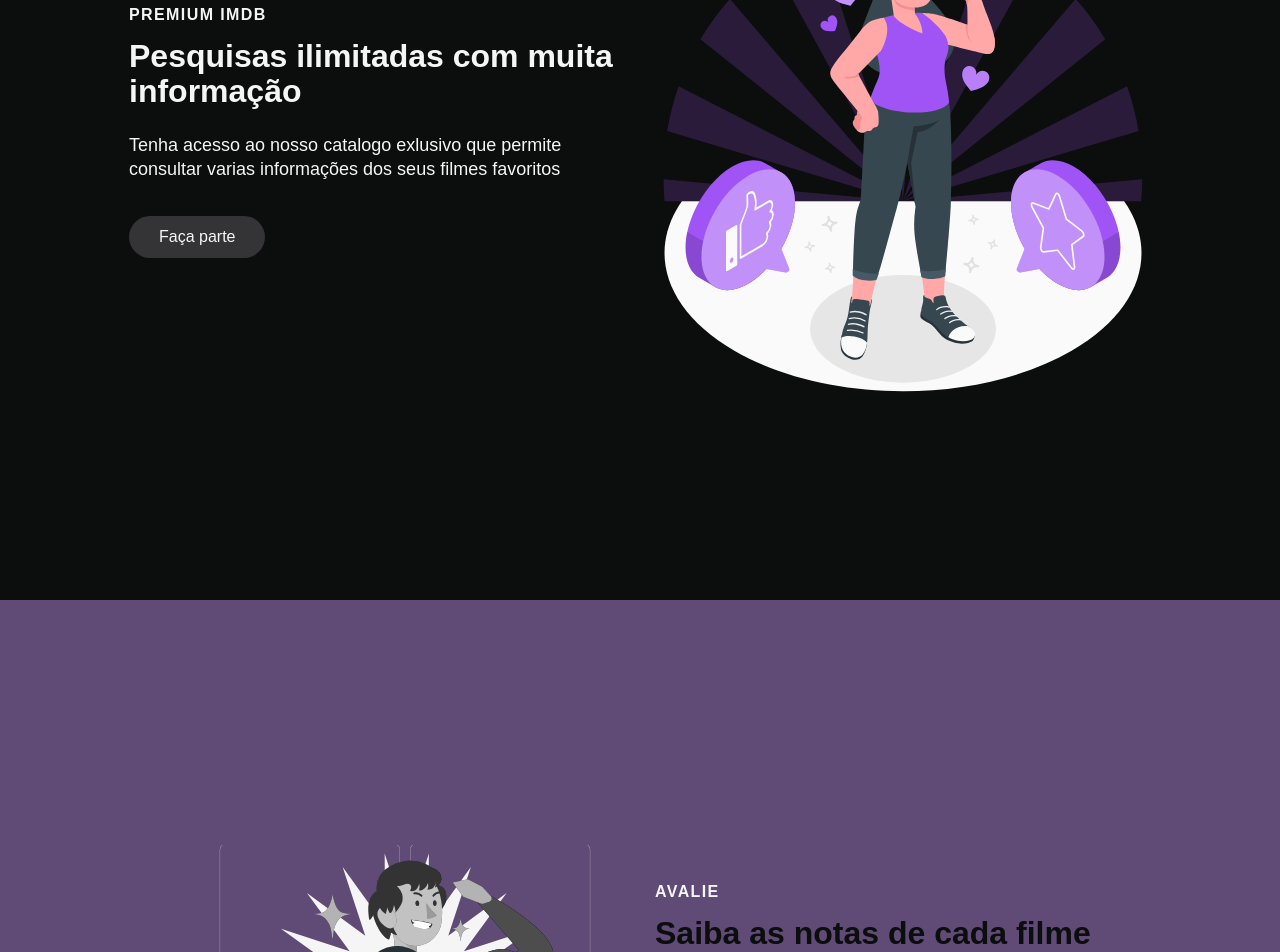
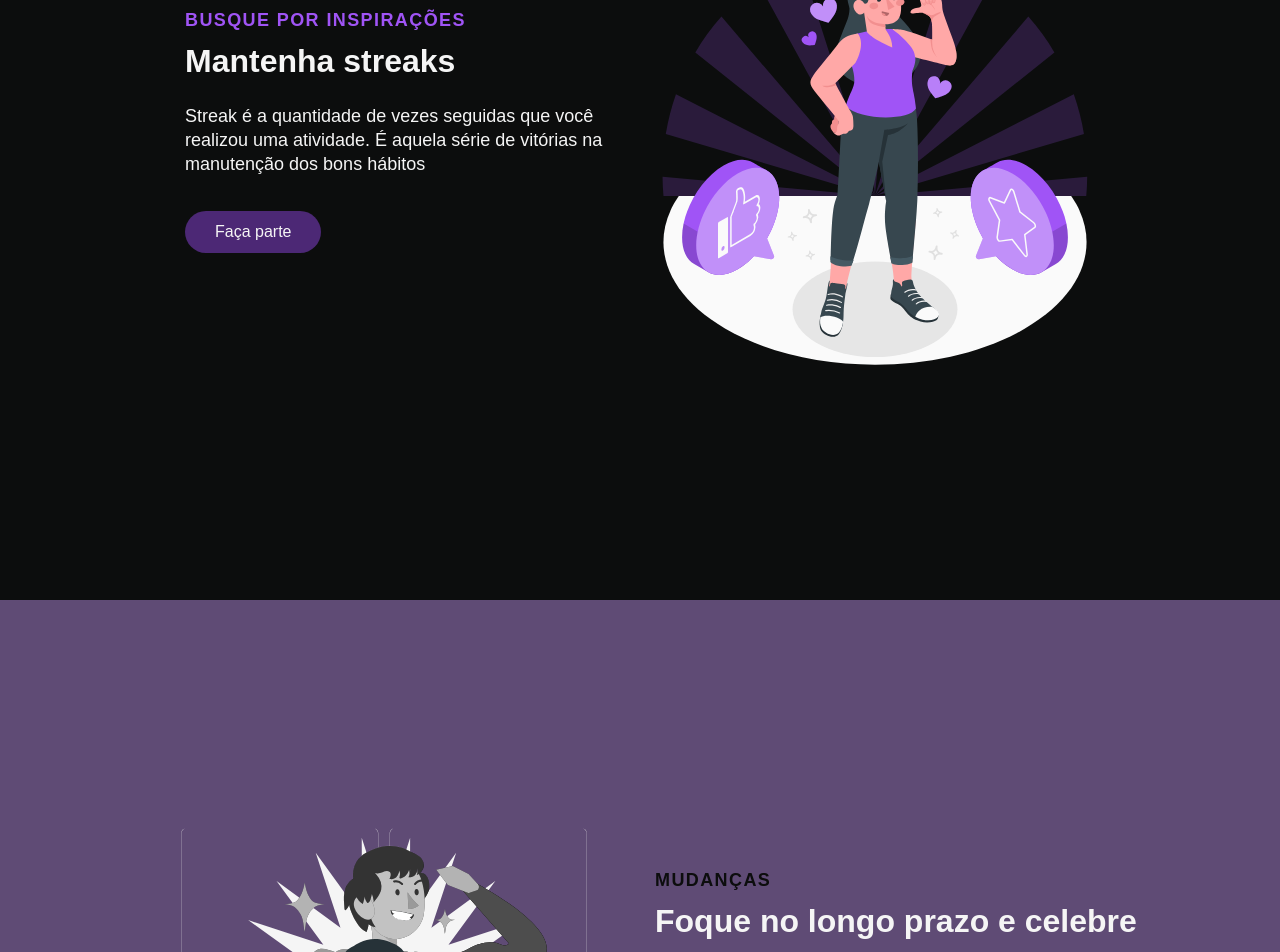
Before and after one commit to daniell18/kenzie-gestao-de-habitos, a React (Create React App) app: page / in a window 1280 px wide. Shown: the part 1060-2012 px from the top of the page. Built offline with nearby package versions, Linux system fonts and the light colour scheme; a web font is replaced by a local one.

Commit message:
styled/InfoSection/addNewImgs and colors

```diff
--- a/src/Components/InfoSection/Data.js
+++ b/src/Components/InfoSection/Data.js
@@ -3,50 +3,54 @@ export const homeObjOne = {
   lightBg: false,
   lightText: true,
   lightTextDesc: true,
-  topLine: "Premium IMDB",
-  headline: "Pesquisas ilimitadas com muita informação",
+  topLine: "Busque por inspirações",
+  headline: "Mantenha streaks",
   description:
-    "Tenha acesso ao nosso catalogo exlusivo que permite consultar varias informações dos seus filmes favoritos",
+    "Streak é a quantidade de vezes seguidas que você realizou uma atividade. É aquela série de vitórias na manutenção dos bons hábitos",
   buttonLabel: "Faça parte",
   imgStart: false,
   img: require("../../Images/svg-1.svg").default,
-  alt: "Car",
+  alt: "Motivation",
   dark: true,
-  primary: true,
+  primary: false,
   darkText: false,
+  topLineText: true,
 };
 
 export const homeObjTwo = {
   id: "discover",
   lightBg: true,
-  lightText: false,
+  lightText: true,
   lightTextDesc: false,
-  topLine: "Avalie",
-  headline: "Saiba as notas de cada filme",
-  description: "Avalie os seus filmes favoritos, participe da comunidade ",
+  topLine: "Mudanças",
+  headline: "Foque no longo prazo e celebre",
+  description:
+    "Para manter a determinação, uma ótima ideia é dividir o caminho em etapas, comemorando a conquista de cada uma pequena vitória. ",
   buttonLabel: "Saiba Mais",
   imgStart: true,
   img: require("../../Images/svg-2.svg").default,
   alt: "Car",
   dark: true,
   primary: true,
-  darkText: true,
+  darkText: false,
+  topLineText: false,
 };
 
 export const homeObjThree = {
   id: "signup",
   lightBg: true,
-  lightText: false,
+  lightText: true,
   lightTextDesc: false,
   topLine: "Entre para o nosso time",
   headline: "Criar uma conta é extremamente facil",
   description:
-    "tenha tudo configurado e pronto em menos de 10 minutos. Tudo que você precisa fazer é adicionar suas informações e você está pronto para ir",
+    "tenha tudo configurado e pronto em menos de 10 minutos. Tudo que você precisa fazer é adicionar suas informações e você está pronto.",
   buttonLabel: "Começe agora",
   imgStart: false,
   img: require("../../Images/svg-4.svg").default,
   alt: "Car",
   dark: true,
   primary: true,
-  darkText: true,
+  darkText: false,
+  topLineText: false,
 };
--- a/src/Components/InfoSection/InfoElements.js
+++ b/src/Components/InfoSection/InfoElements.js
@@ -53,8 +53,9 @@ export const TextWrapper = styled.div`
 `;
 
 export const TopLine = styled.p`
-  color: var(--blue);
-  font-size: 16px;
+  color: ${({ topLineText }) =>
+    topLineText ? "var(--purple2)" : "var(--black)"};
+  font-size: 18px;
   line-height: 16px;
   font-weight: 700;
   letter-spacing: 1.4px;
--- a/src/Components/InfoSection/index.jsx
+++ b/src/Components/InfoSection/index.jsx
@@ -31,6 +31,7 @@ const InfoSection = ({
   primary,
   dark,
   dark2,
+  topLineText,
 }) => {
   return (
     <InfoContainer lightBg={lightBg} id={id}>
@@ -38,7 +39,7 @@ const InfoSection = ({
         <InfoRow imgStart={imgStart}>
           <Column1>
             <TextWrapper>
-              <TopLine>{topLine}</TopLine>
+              <TopLine topLineText={topLineText}>{topLine}</TopLine>
               <Heading lightText={lightText}>{headline}</Heading>
               <Subtitle darkText={darkText}>{description}</Subtitle>
               <BtnWrap>
```
